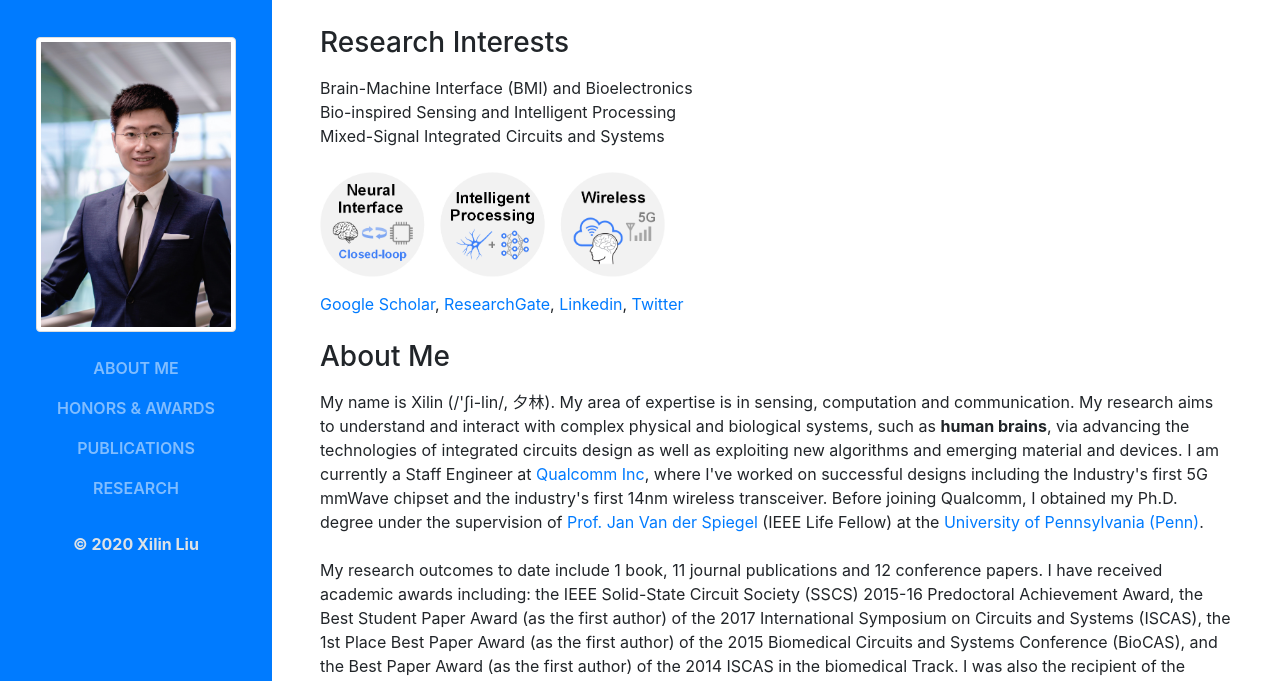
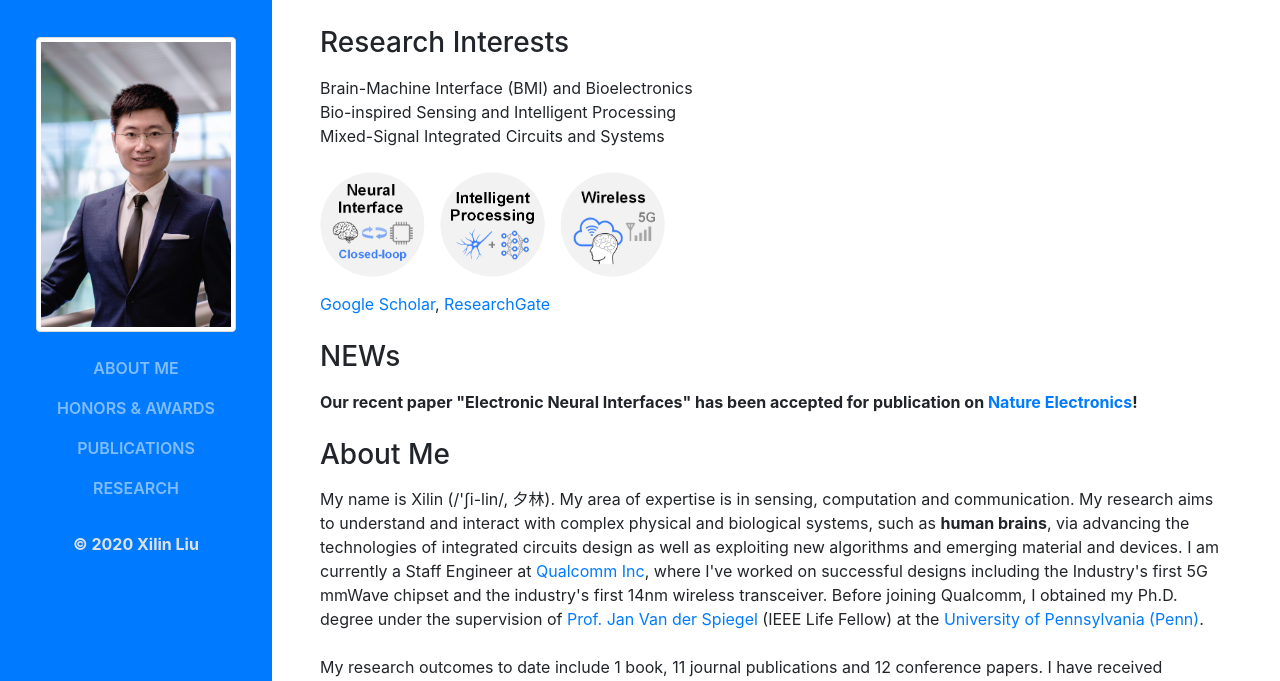
Before and after one commit to xilinliu/xilinliu.github.io, a website with bundled scripts: page index.html in a window 1280 px wide. Shown: the part 108-789 px from the top of the page. Built offline with nearby package versions, Linux system fonts and the light colour scheme; a web font is replaced by a local one.

Commit message:
update index

```diff
--- a/index.html
+++ b/index.html
@@ -114,9 +114,17 @@
     <img height="120" src="img/RS_highlights.png" alt=""><br>
 
             <a href="https://scholar.google.com/citations?user=xkQM_9UAAAAJ&hl=en" target="_blank">Google Scholar</a>,
-            <a href="https://www.researchgate.net/profile/Xilin_Liu2" target="_blank">ResearchGate</a>,
-            <a href="https://www.linkedin.com/in/xilin-liu-17bb0655/" target="_blank">Linkedin</a>,
-            <a href="https://twitter.com/XilinLiu" target="_blank">Twitter</a><br> <br>
+            <a href="https://www.researchgate.net/profile/Xilin_Liu2" target="_blank">ResearchGate</a> <br><br>
+
+
+            <!--<a href="https://www.linkedin.com/in/xilin-liu-17bb0655/" target="_blank">Linkedin</a>,
+            <a href="https://twitter.com/XilinLiu" target="_blank">Twitter</a><br> <br> -->
+
+
+<h3 class="mb-3">NEWs</h3>
+
+
+<b>Our recent paper "Electronic Neural Interfaces" has been accepted for publication on <a href="https://www.nature.com/natelectron/" target="_blank">Nature Electronics</a>! </b> <br><br>
 
 
 
```
